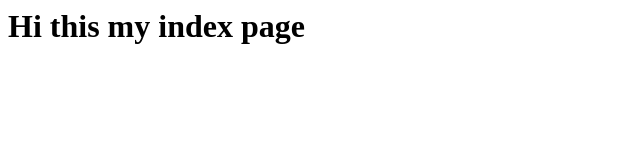
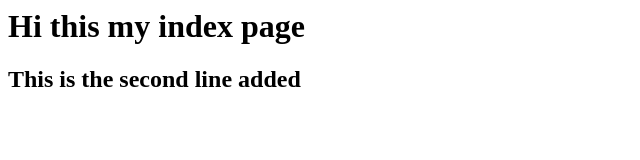
Before and after one commit to himaece/git-demo, a plain HTML site: page index.html in a window 1280 px wide. Shown: the whole page, without its empty margins (0-640 px from the left). Drawn offline with Linux system fonts and the light colour scheme.

Commit message:
Included h2 tag in html

```diff
--- a/index.html
+++ b/index.html
@@ -1,5 +1,6 @@
 <html>
 <body>
 <h1> Hi this my index page</h1>
+<h2> This is the second line added </h2>
 <body>
 </html>
```
